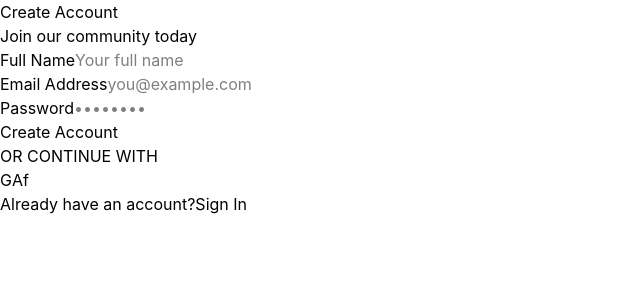
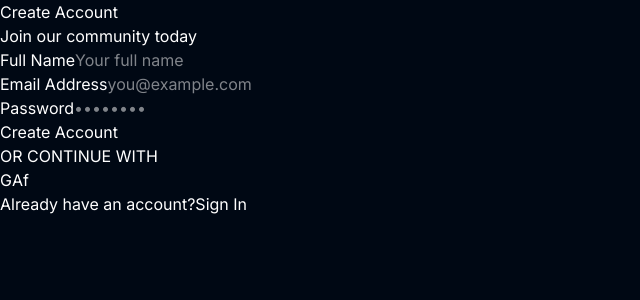
Before and after one commit to miyamiyashiro/auth-forms-v8, a React (Vite) app: page / in a window 1280 px wide. Shown: the top 300 px of the page, without its empty margins (0-640 px from the left). Built offline with nearby package versions, Linux system fonts and the light colour scheme.

Commit message:
style: add authentication theme tokens

```diff
--- a/index.html
+++ b/index.html
@@ -1,5 +1,11 @@
 <!doctype html>
 <html lang="en">
+  <link rel="preconnect" href="https://fonts.googleapis.com">
+<link rel="preconnect" href="https://fonts.gstatic.com" crossorigin>
+<link
+  href="https://fonts.googleapis.com/css2?family=Inter:wght@400;500;600;700;800&display=swap"
+  rel="stylesheet"
+>
   <head>
     <meta charset="UTF-8" />
     <meta name="viewport" content="width=device-width, initial-scale=1.0" />
--- a/src/index.css
+++ b/src/index.css
@@ -1 +1,40 @@
 @import "tailwindcss";
+
+@theme {
+  --color-navy-950: #000814;
+  --color-navy-900: #001d3d;
+  --color-navy-800: #003566;
+
+  --color-yellow-500: #ffc300;
+  --color-yellow-400: #ffd60a;
+  --color-yellow-300: #ffe345;
+
+  --color-auth-slate: #aab8d0;
+  --color-auth-red: #f87171;
+}
+
+:root {
+  font-family: "Inter", ui-sans-serif, system-ui, -apple-system,
+    BlinkMacSystemFont, "Segoe UI", sans-serif;
+  color: white;
+  background: #000814;
+  font-synthesis: none;
+  text-rendering: optimizeLegibility;
+}
+
+* {
+  box-sizing: border-box;
+}
+
+html,
+body,
+#root {
+  min-width: 320px;
+  min-height: 100%;
+  margin: 0;
+}
+
+button,
+input {
+  font: inherit;
+}
```
